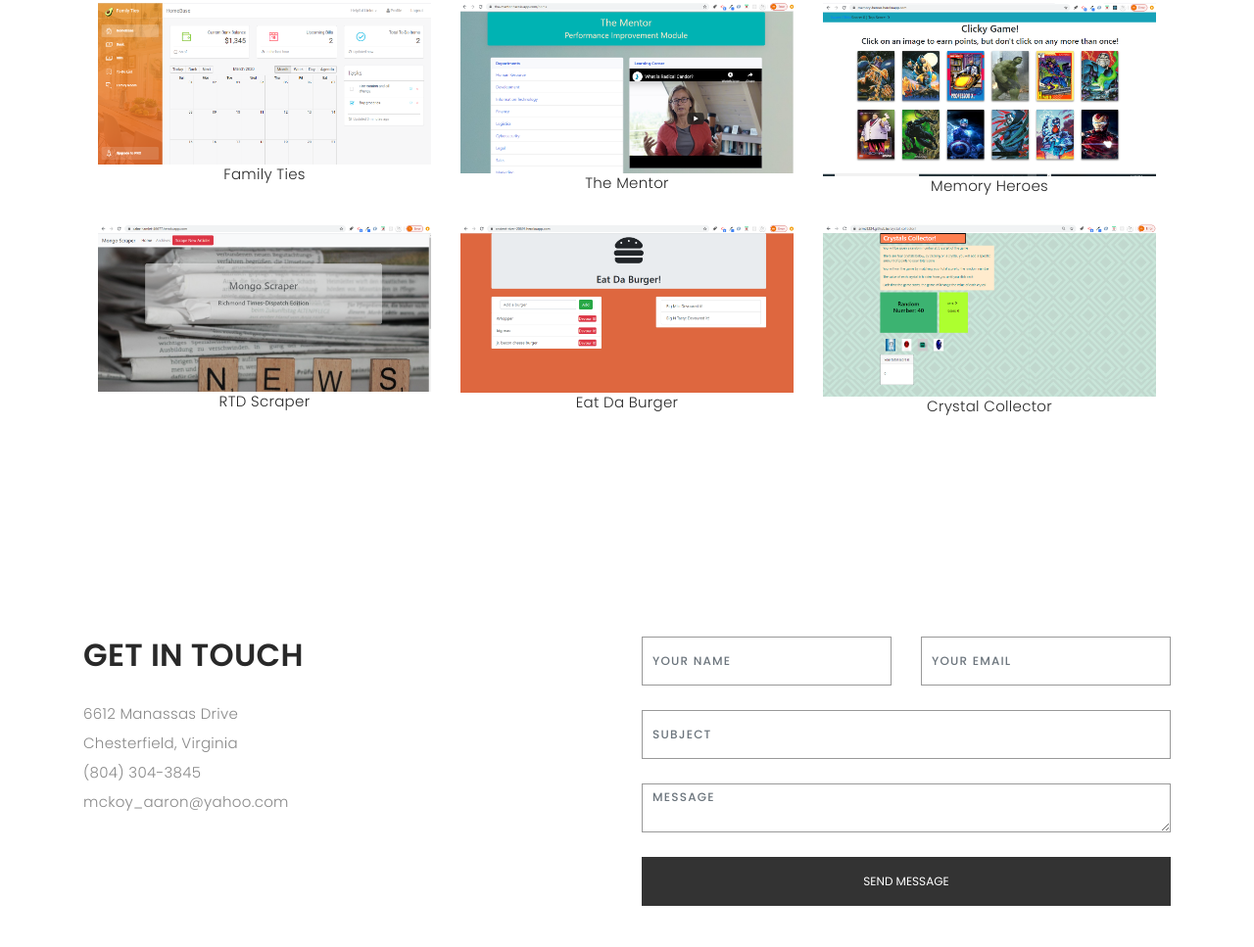
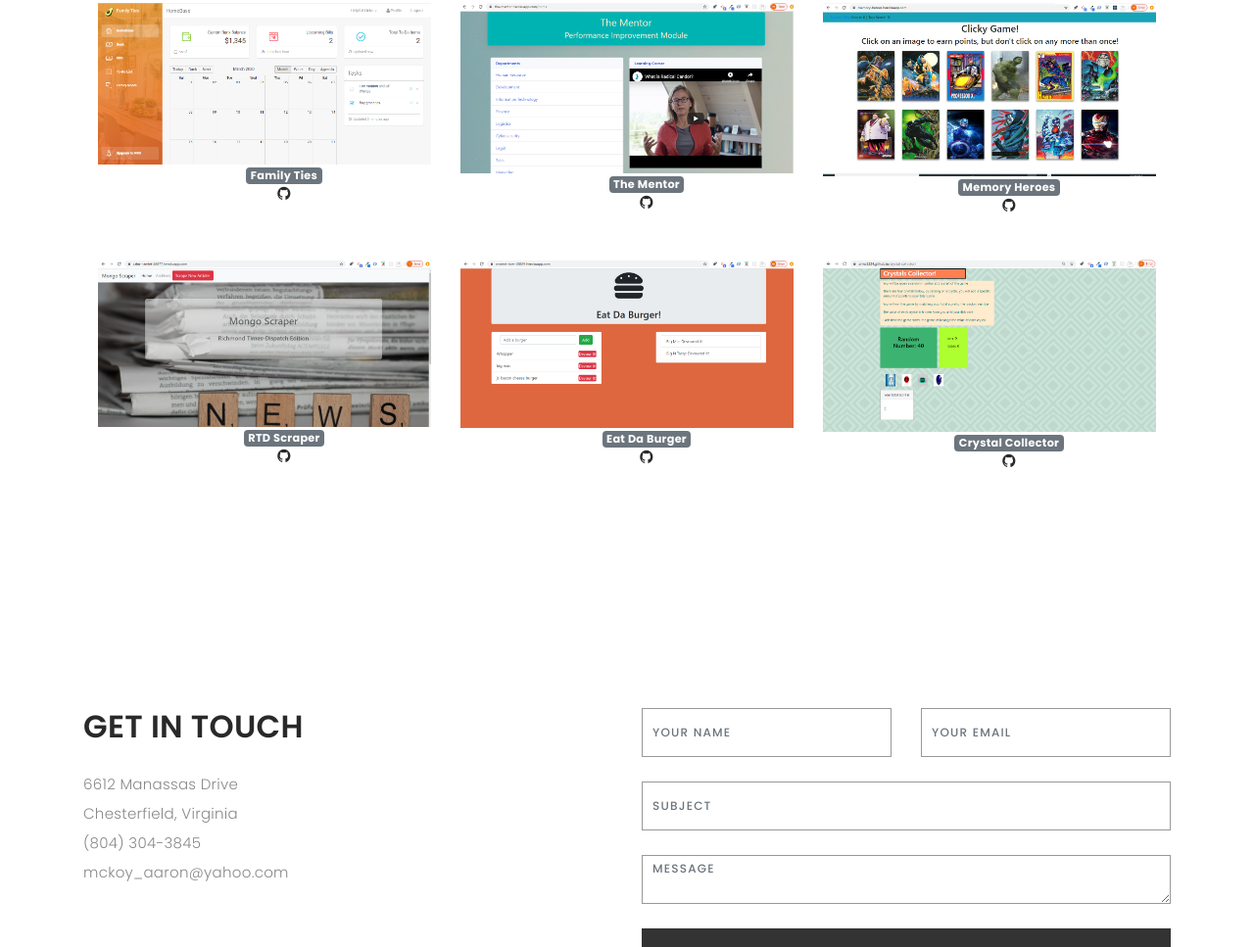
Before and after one commit to ArMc8234/Portfolio_four, a website: page public/index.html in a window 1280 px wide. Shown: the part 1677-2644 px from the top of the page at 98% size. Drawn offline with nearby package versions, Linux system fonts and the light colour scheme; files whose address does not match are found by name; a web font is replaced by a local one.

Commit message:
Changed portfolio links to badges and added repo links.

```diff
--- a/public/index.html
+++ b/public/index.html
@@ -209,45 +209,75 @@
           <div class="portfolio-container">
 
             <div class="col-lg-4 col-md-6 portfolio-thumbnail all branding uikits webdesign">
-              <a class="popup-img" href="images/portfolio/FamilyTies.png">
+              <a class="popup-img" href="images/portfolio/FamilyTies.png" title="Family Ties">
                 <img src="images/portfolio/FamilyTies.png" alt="Family Ties">
               </a>
-              <div class="col-12"><a href="https://legendary-guacamole.herokuapp.com/admin/login">Family Ties</a></div>
+              <div class="col-12">
+                  <ul style="list-style-type: none">
+                      <li><a href="https://legendary-guacamole.herokuapp.com/admin/login" class="badge badge-secondary">Family Ties</a></li>
+                      <li><a href="https://github.com/ArMc8234/Family-Ties"><i class="ion-social-github"></i></a></li>
+                </ul>
+              </div>
             </div>
 
             <div class="col-lg-4 col-md-6 portfolio-thumbnail all mockups uikits photography">
-              <a class="popup-img" href="images/portfolio/TheMentor.png">
+              <a class="popup-img" href="images/portfolio/TheMentor.png" title="The Mentor">
                 <img src="images/portfolio/TheMentor.png"  alt="The Mentor">
               </a>
-              <div class="col-12"><a href="https://the-mentor.herokuapp.com/">The Mentor</a></div>
+              <div class="col-12">
+                <ul style="list-style-type: none">
+                  <li><a href="https://the-mentor.herokuapp.com/" class="badge badge-secondary">The Mentor</a></li>
+                  <li><a href="https://github.com/ArMc8234/the_mentor"><i class="ion-social-github"></i></a></li>
+                </ul>
+              </div>
             </div>
 
             <div class="col-lg-4 col-md-6 portfolio-thumbnail all branding webdesig photographyn">
-              <a class="popup-img" href="images/portfolio/MemoryHeroes.png">
+              <a class="popup-img" href="images/portfolio/MemoryHeroes.png" title="Memory Heroes">
                 <img src="images/portfolio/MemoryHeroes.png" alt="Memory Heroes">
               </a>
-              <div class="col-12"><a href="https://memory-heroes.herokuapp.com/">Memory Heroes</a></div>
+              <div class="col-12">
+                  <ul style="list-style-type: none">
+                    <li><a href="https://memory-heroes.herokuapp.com/" class="badge badge-secondary">Memory Heroes</a></li>
+                    <li><a href="https://github.com/ArMc8234/memory-heroes"><i class="ion-social-github"></i></a></li>
+                  </ul>
+            </div>
+          </div>
+            <div class="col-lg-4 col-md-6 portfolio-thumbnail all mockups webdesign photography">
+              <a class="popup-img" href="images/portfolio/RTDScraper.png" title="RTD Scraper">
+                <img src="images/portfolio/RTDScraper.png" alt="RTD Scraper">
+              </a>
+              <div class="col-12">
+                <ul style="list-style-type: none">
+                  <li><a href="https://calm-hamlet-46677.herokuapp.com/" class="badge badge-secondary">RTD Scraper</a></li>
+                  <li><a href="https://github.com/ArMc8234/mongo-scraper"><i class="ion-social-github"></i></a></li>
+                </ul>
+              </div>
             </div>
 
-            <div class="col-lg-4 col-md-6 portfolio-thumbnail all mockups webdesign photography">
-              <a class="popup-img" href="images/portfolio/RTDScraper.png">
-                <img src="images/portfolio/RTDScraper.png" alt="RTD Scraper">
-              </a>
-              <div class="col-12"><a href="https://calm-hamlet-46677.herokuapp.com/">RTD Scraper</a></div>
-            </div>
 
             <div class="col-lg-4 col-md-6 portfolio-thumbnail all branding uikits photography">
-              <a class="popup-img" href="images/portfolio/EatDaBurger.png">
+              <a class="popup-img" href="images/portfolio/EatDaBurger.png" title="Eat Da Burger">
                 <img src="images/portfolio/EatDaBurger.png" alt="EatDaBurger">
               </a>
-              <div class="col-12"><a href="https://ancient-river-20695.herokuapp.com/">Eat Da Burger</a></div>
+              <div class="col-12">
+                <ul style="list-style-type: none">
+                  <li><a href="https://ancient-river-20695.herokuapp.com/" class="badge badge-secondary">Eat Da Burger</a></li>
+                  <li><a href="https://github.com/ArMc8234/Eat-Da-Burger"><i class="ion-social-github"></i></a></li>
+                </ul>
+              </div>
             </div>
 
             <div class="col-lg-4 col-md-6 portfolio-thumbnail all mockups uikits webdesign">
-              <a class="popup-img" href="images/portfolio/CrystalCollector.png">
+              <a class="popup-img" href="images/portfolio/CrystalCollector.png" title="Crystal Collector">
                 <img src="images/portfolio/CrystalCollector.png" alt="CrystalCollector">
               </a>
-              <div class="col-12"><a href="https://armc8234.github.io/crystal_collector/">Crystal Collector</a></div>
+              <div class="col-12">
+                <ul style="list-style-type: none">
+                  <li><a href="https://armc8234.github.io/crystal_collector/" class="badge badge-secondary">Crystal Collector</a></li>
+                  <li><a href="https://github.com/ArMc8234/crystal_collector"><i class="ion-social-github"></i></a></li>
+                </ul>
+              </div>
             </div>
 
           </div>
```
